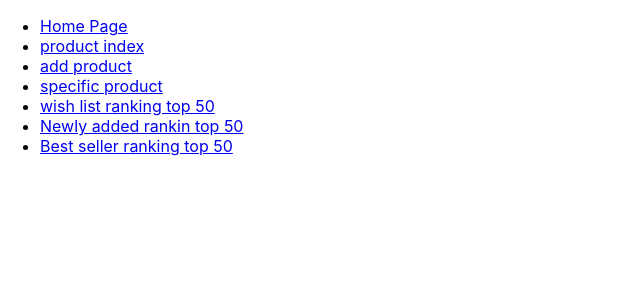
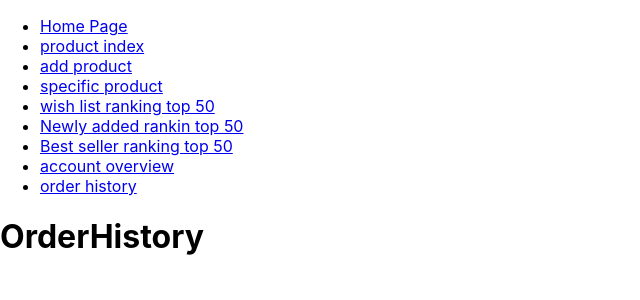
Before and after one commit to XX989tmx/amazon_clone_clientside, a React (Create React App) app: page /account/order-history in a window 1280 px wide. Shown: the top 300 px of the page, without its empty margins (0-640 px from the left). Built offline with nearby package versions, Linux system fonts and the light colour scheme.

Commit message:
adds account orverview and order history js

```diff
--- a/src/App.js
+++ b/src/App.js
@@ -14,6 +14,8 @@ import SpecificProduct from "./products/pages/SpecificProduct";
 import WishlistrankingTop50 from "./products/pages/WishlistrankingTop50";
 import NewlyAddedRankingTop50 from "./products/pages/NewlyAddedRankingTop50";
 import BestSellerRankingTop50 from "./products/pages/BestSellerRankingTop50";
+import Overview from "./accounts/overview/pages/Overview";
+import OrderHistory from "./accounts/order-history/pages/OrderHistory";
 
 function App() {
   let routes;
@@ -83,6 +85,14 @@ function App() {
       <Route path="/product/:productId" exact>
         <SpecificProduct />
       </Route>
+
+      {/* account */}
+      <Route path="/account/overview" exact>
+        <Overview />
+      </Route>
+      <Route path="/account/order-history" exact>
+        <OrderHistory />
+      </Route>
     </Switch>
   );
 
@@ -122,6 +132,12 @@ function App() {
                   Best seller ranking top 50
                 </Link>
               </li>
+              <li>
+                <Link to={"/account/overview"}>account overview</Link>
+              </li>
+              <li>
+                <Link to={"/account/order-history"}>order history</Link>
+              </li>
             </ul>
           </nav>
         </div>
--- /dev/null
+++ b/src/accounts/order-history/pages/OrderHistory.js
@@ -0,0 +1,11 @@
+import React from 'react';
+
+const OrderHistory = () => {
+    return (
+      <div>
+        <h1>OrderHistory</h1>
+      </div>
+    );
+}
+
+export default OrderHistory;
--- /dev/null
+++ b/src/accounts/overview/pages/Overview.js
@@ -0,0 +1,11 @@
+import React from 'react';
+
+const Overview = () => {
+    return (
+      <div>
+        <h1>Overview</h1>
+      </div>
+    );
+}
+
+export default Overview;
```
